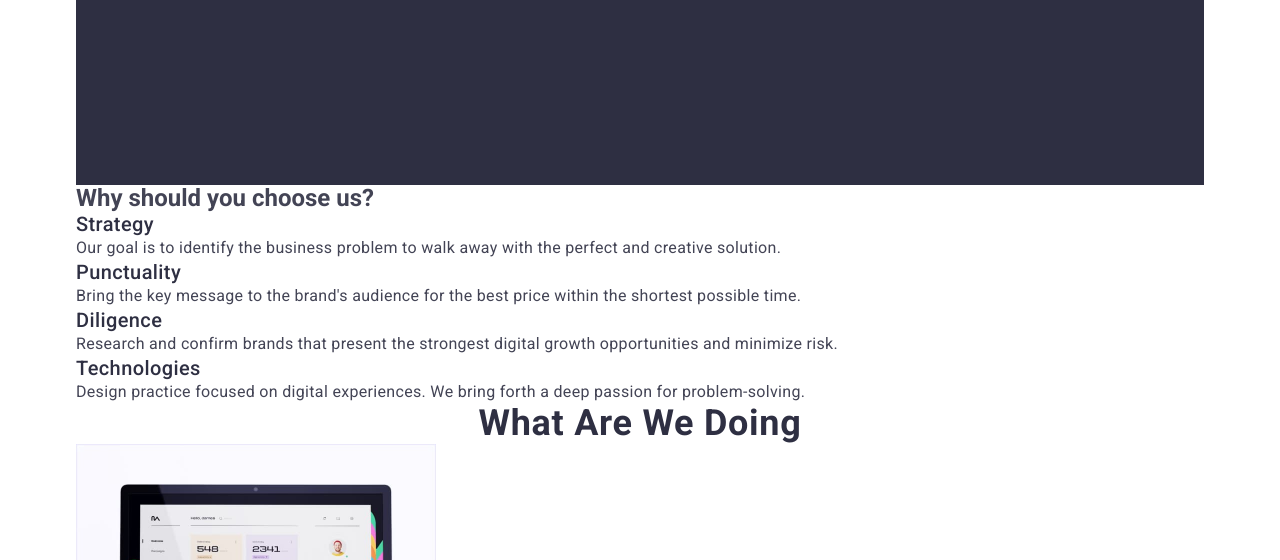
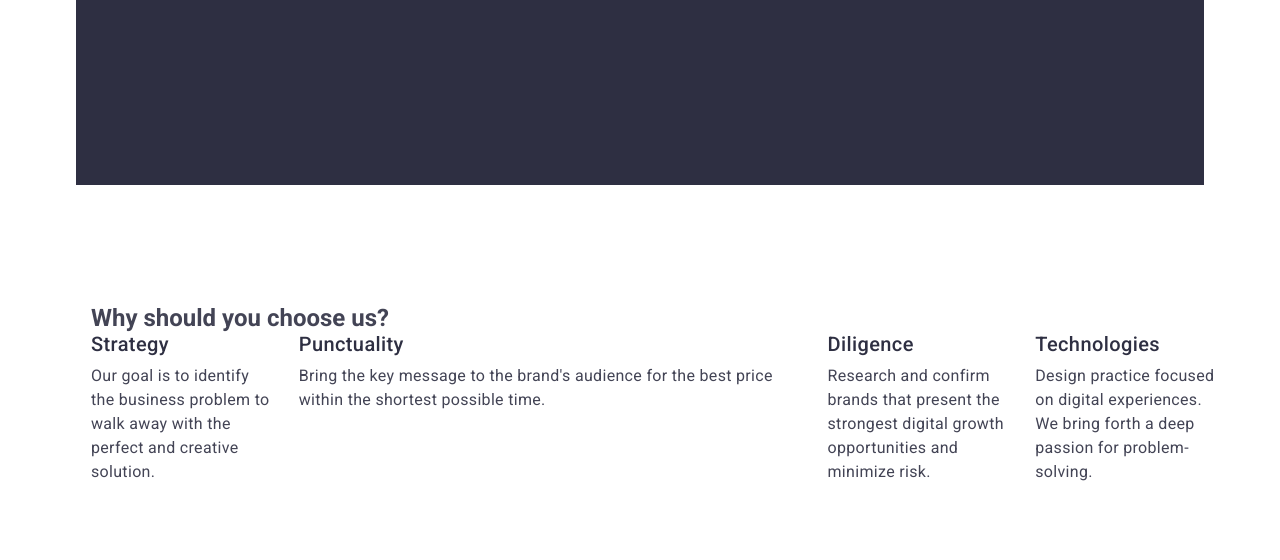
Before and after one commit to Kuko4ka/goit-markup-hw-03, a plain HTML site: page index.html in a window 1280 px wide. Shown: the part 392-952 px from the top of the page. Drawn offline with nearby package versions, Linux system fonts and the light colour scheme.

Commit message:
addiction

```diff
--- a/css/styles.css
+++ b/css/styles.css
@@ -17,6 +17,7 @@ body {
   width: 1158px;
   margin: 0 auto;
   padding: 0 15px;
+  margin: 0 auto;
 }
 
 .link {
@@ -164,6 +165,19 @@ img {
 
 /* Section 2 */
 
+.page-section-goals {
+  padding: 120px 0;
+}
+
+.section-goals-ul {
+  display: flex;
+  gap: 24px;
+}
+
+.section-goals-ul-li {
+  width: calc((100% - 72px) / 4);
+}
+
 .section-goals-hthree {
   font-style: normal;
   font-weight: 500;
@@ -171,6 +185,7 @@ img {
   line-height: 1.2;
   letter-spacing: 0.02em;
   color: var(--brandcolor);
+  margin-bottom: 8px;
 }
 
 .section-goals-p {
--- a/index.html
+++ b/index.html
@@ -75,38 +75,40 @@
           </div>
         </section>
 
-        <section>
-          <h2>Why should you choose us?</h2>
-          <ul class="list">
-            <li>
+        <section class="page-section-goals">
+          <div class="container">
+            <h2 class="htwo-hidden">Why should you choose us?</h2>
+            <ul class="section-goals-ul list">
+              <li class="section-goals-ul-li">
                 <h3 class="section-goals-hthree">Strategy</h3>
                 <p class="section-goals-p">
                   Our goal is to identify the business problem to walk away with
                   the perfect and creative solution.
                 </p>
-            </li>
+              </li class="section-goals-ul-li">
               <li>
                 <h3 class="section-goals-hthree">Punctuality</h3>
                 <p class="section-goals-p">
-                Bring the key message to the brand's audience for the best price
-                within the shortest possible time.
+                  Bring the key message to the brand's audience for the best
+                  price within the shortest possible time.
                 </p>
               </li>
-            <li>
+              <li class="section-goals-ul-li">
                 <h3 class="section-goals-hthree">Diligence</h3>
                 <p class="section-goals-p">
                   Research and confirm brands that present the strongest digital
                   growth opportunities and minimize risk.
                 </p>
               </li>
-            <li>
+              <li class="section-goals-ul-li">
                 <h3 class="section-goals-hthree">Technologies</h3>
                 <p class="section-goals-p">
-                Design practice focused on digital experiences. We bring forth a
-                deep passion for problem-solving.
+                  Design practice focused on digital experiences. We bring forth
+                  a deep passion for problem-solving.
                 </p>
               </li>
             </ul>
+          </div>
         </section>
 
         <section>
```
Lines whose indentation alone changed are shown as unchanged.
